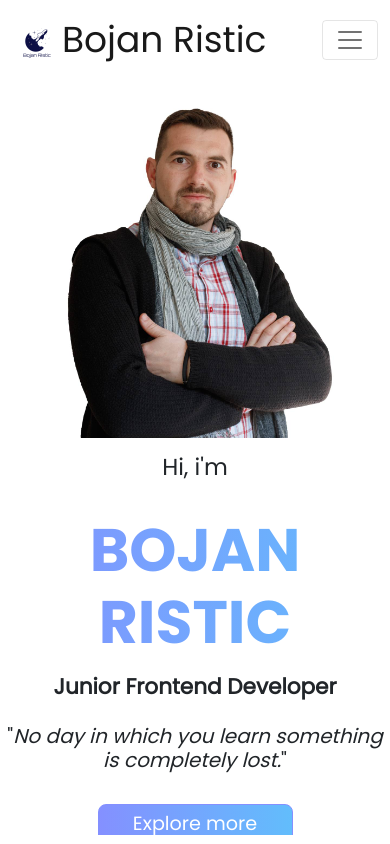
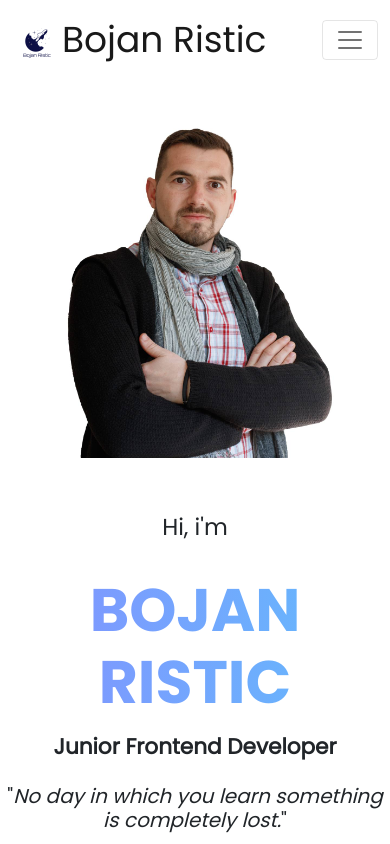
Before and after one commit to BokiThe/myPortfolio, a React (Create React App) app: page / in a window 390 px wide. Shown: the top 844 px of the page. Built offline with nearby package versions, Linux system fonts and the light colour scheme; the HTML template or start-up script is replaced by a standard one.

Commit message:
responsive behavior for small size refactored, hero section added

```diff
--- a/src/App.js
+++ b/src/App.js
@@ -1,7 +1,7 @@
 import NavBar from "./screens/navigation/navBar";
 import HomePage from "./screens/homePage/homePage";
 import { BrowserRouter, Routes, Route } from "react-router-dom";
-function App() {
+const App = () => {
   return (
     <div>
       <BrowserRouter>
@@ -12,6 +12,6 @@ function App() {
       </BrowserRouter>
     </div>
   );
-}
+};
 
 export default App;
--- a/src/index.css
+++ b/src/index.css
@@ -33,7 +33,10 @@ code {
 }
 
 @media screen and (max-width:768px) {
+  *{
+  text-align: center;
+  }
   .col{
-    text-align:center;
+    margin-top: 20px !important;
   }
 }
--- a/src/screens/homePage/homePage.css
+++ b/src/screens/homePage/homePage.css
@@ -30,8 +30,18 @@
     height: 397.4px;
   }
 
-  @media screen and (max-width: 768px) {
-    .btnExplore{
-        margin: 0 auto;
+  @media screen and (max-width: 992px) {
+
+    .col{
+      margin: 20px 0;
+      align-items: center;
+      text-align: center;
     }
   }
+  @media screen and (max-width: 369px) {
+
+    .row{
+      margin-top: 200px;
+    }
+
+  }
--- a/src/screens/homePage/homePage.js
+++ b/src/screens/homePage/homePage.js
@@ -7,11 +7,11 @@ import { Link } from "react-router-dom";
 import personal_image from "../../ilustrations/EXPO_0003.jpeg";
 import aboutMe_image from "../../ilustrations/EXPO_0002.jpeg";
 import "./homePage.css";
-function homePage() {
+const homePage = () => {
   return (
     <Container fluid className="p-0 m-0">
       {/* Intro */}
-      <Row className=" justify-content-around align-items-center flex-wrap-reverse mx-auto mt-5">
+      <Row className="justify-content-around align-items-center flex-wrap-reverse mx-auto mt-5">
         {/* --- Text --- */}
         <Col className="col-xl-4 col-lg-4 col-md-12 col-sm-12 col-12 textAbout p-0">
           <h3 className="my-3 ">Hi, i'm</h3>
@@ -37,7 +37,7 @@ function homePage() {
         </Col>
       </Row>
       {/* About me */}
-      <Row className="  justify-content-around align-items-center mx-auto">
+      <Row className="justify-content-around align-items-center mx-auto">
         {/* --- Photo ---- */}
         <Col className="col-xl-6 col-lg-6 col-md-12 col-sm-12 col-12  p-0">
           <Image fluid rounded src={aboutMe_image} alt="aboutMe_image" />
@@ -63,6 +63,6 @@ function homePage() {
       </Row>
     </Container>
   );
-}
+};
 
 export default homePage;
--- a/src/screens/navigation/navBar.css
+++ b/src/screens/navigation/navBar.css
@@ -12,3 +12,13 @@
 .navbar-brand{
     font-size: 36px !important;;
 }
+.navbar-toggler:hover, .navbar-toggler:focus, .navbar-toggler:focus{
+    box-shadow: -1px 4px 15px 5px rgba(132,144,255,0.65) !important;
+}
+
+@media screen and (max-width: 369px) {
+
+    .navbar-toggler{
+    margin: 0 auto;
+    }
+  }
--- a/src/screens/navigation/navBar.js
+++ b/src/screens/navigation/navBar.js
@@ -8,7 +8,7 @@ import "./navBar.css";
 import logo_icon from "../../ilustrations/logo_icon.png";
 import { Link } from "react-router-dom";
 
-function NavBar() {
+const NavBar = () => {
   useEffect(() => {
     const navScroll = document.querySelector("nav");
     console.log(navScroll);
@@ -71,6 +71,6 @@ function NavBar() {
       </Container>
     </Navbar>
   );
-}
+};
 
 export default NavBar;
```
Also changed, not shown: src/screens/HeroPage/hero.js (added, +16 -0 lines), src/screens/HeroPage/hero.css (added).
